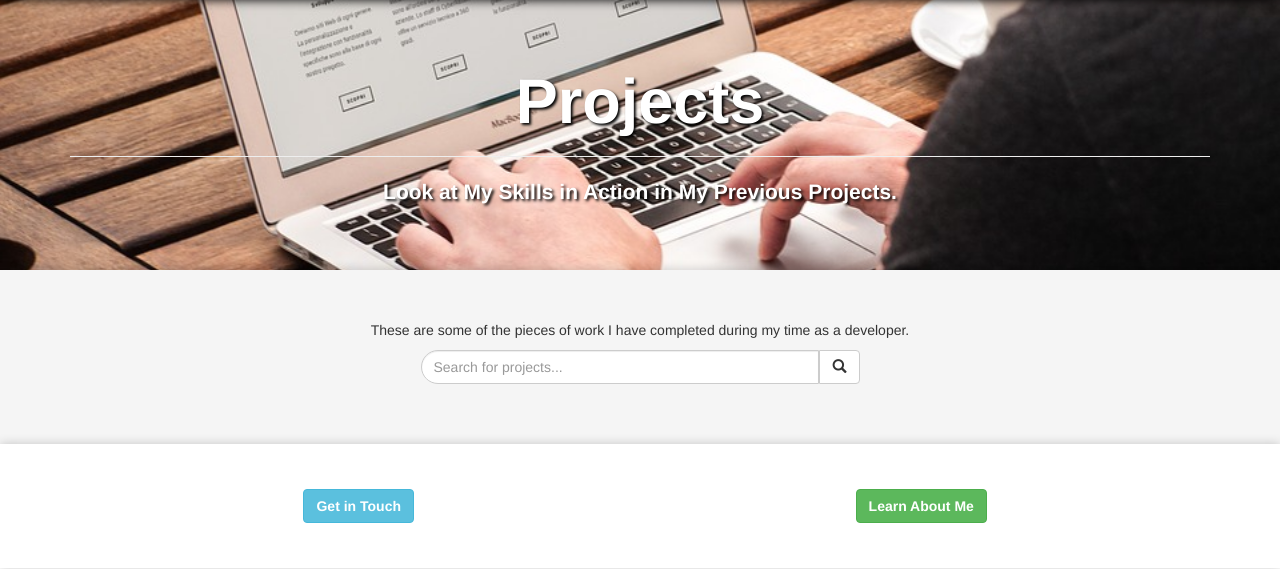
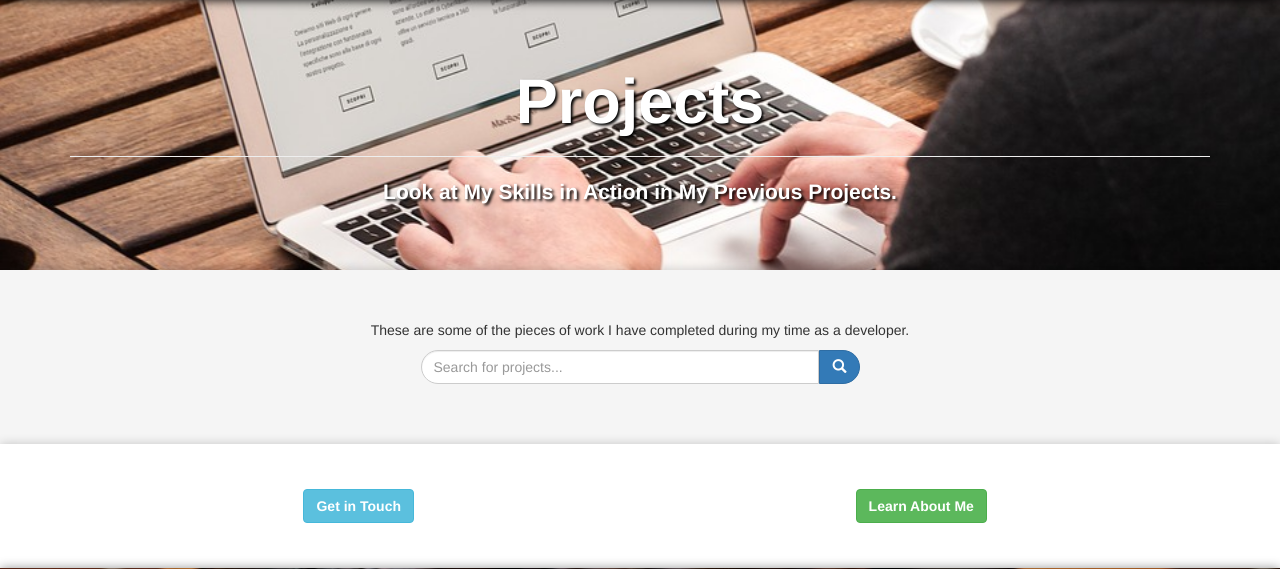
Before and after one commit to jahidulpabelislam/personal-site, a PHP site: page /projects/ in a window 1280 px wide. Shown: the part 51-620 px from the top of the page. Run offline with PHP 8.4, Linux system fonts and the light colour scheme; data that the repository does not hold is empty; some libraries are stand-ins or nearby versions.

Commit message:
Clean up files.

```diff
--- a/inc/footer.html
+++ b/inc/footer.html
@@ -1,6 +1,3 @@
-            </div>
-        </section>
-
                 <div id="socialMediaLinks">
                     <div class="container">
                         <h1>Ways to Contact Me!</h1>
@@ -14,6 +11,8 @@
                                 class="socialMediaImg githubImg"></a>
                     </div>
                 </div>
+            </div>
+        </section>
 
         <footer>
 
--- a/projects/index.php
+++ b/projects/index.php
@@ -10,19 +10,18 @@ include '../inc/header.php';
 
                         <p>These are some of the pieces of work I have completed during my time as a developer.</p>
 
-                        <div>
                         <form id="search">
                             <div class="input-group">
                                 <label id="searchLabel" for="search">Search for projects.</label>
-                                    <input type="text" class="form-control" placeholder="Search for projects..." id="searchInput">
+                                <input type="text" class="form-control" placeholder="Search for projects..."
+                                       id="searchInput">
                                 <div class="input-group-btn">
-                                        <button class="btn btn-default" type="submit">
+                                    <button class="btn btn-primary" type="submit" id="searchSubmit">
                                         <i class="glyphicon glyphicon-search"></i>
                                     </button>
                                 </div>
                             </div>
                         </form>
-                        </div>
 
                         <div id="errors"></div>
                         <div id="projects"></div>
```
Also changed, not shown: images/github.png (deleted), images/next.svg. Lines whose indentation alone changed are shown as unchanged.
